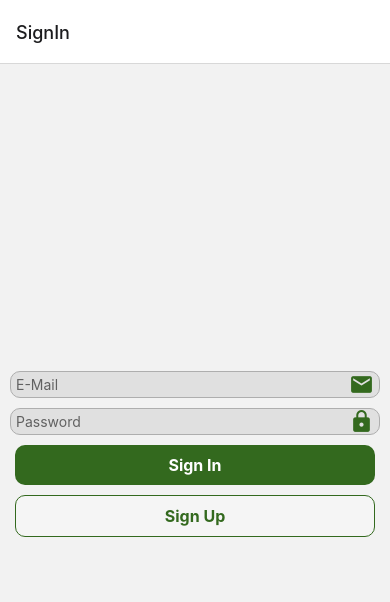
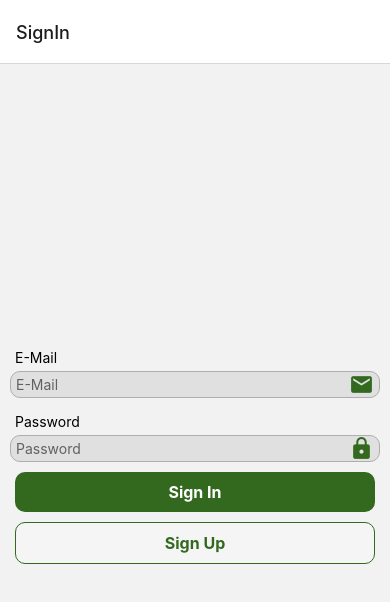
Before and after one commit to OsmanAlperCAM/bootcamp-graduation-project, a React Native app: screen /SignIn in a window 390 px wide. Shown: the top 602 px of the page. Built offline with nearby package versions, Linux system fonts and the light colour scheme.

Commit message:
Yup integrated for SignIn and SignUp Page

```diff
--- a/package.json
+++ b/package.json
@@ -19,7 +19,8 @@
     "react-native-screens": "^3.10.1",
     "react-native-vector-icons": "^9.0.0",
     "react-redux": "^7.2.6",
-    "redux": "^4.1.2"
+    "redux": "^4.1.2",
+    "yup": "^0.32.11"
   },
   "devDependencies": {
     "@babel/core": "^7.12.9",
--- a/src/components/Input/Input.js
+++ b/src/components/Input/Input.js
@@ -1,13 +1,18 @@
 import React from 'react';
-import {View, TextInput} from 'react-native';
+import {View, TextInput, Text} from 'react-native';
 import Icon from 'react-native-vector-icons/MaterialIcons';
 import styles from './Input.style';
 import iconSize from '../../styles/iconSize';
 import colors from '../../styles/colors';
 
-const Input = ({iconName, ...otherProps}) => {
+const Input = ({iconName, label, error, ...otherProps}) => {
   return (
     <View style={styles.container}>
+      <View style={styles.label_container}>
+        <Text style={styles.label}>{label}</Text>
+        {error ? <Text style={styles.error_label}>{error}</Text> : null}
+      </View>
+      <View style={styles.input_container}>
         <TextInput
           style={styles.input}
           placeholderTextColor={colors.PlaceHolderTextColor}
@@ -18,7 +23,7 @@ const Input = ({iconName, ...otherProps}) => {
           size={iconSize.small}
           color={colors.secondaryColor}
         />
-
+      </View>
     </View>
   );
 };
--- a/src/components/Input/Input.style.js
+++ b/src/components/Input/Input.style.js
@@ -2,23 +2,35 @@ import {StyleSheet} from 'react-native';
 import spacing from '../../styles/spacing';
 import colors from '../../styles/colors';
 import radius from '../../styles/radius';
+import fontSize from '../../styles/fontSize';
 
 export default StyleSheet.create({
   container: {
+    margin: spacing.tiny,
+    marginHorizontal: spacing.normal,
+  },
+  label_container: {
+    margin: spacing.tiny,
+    flexDirection: 'row',
+    justifyContent: 'space-between',
+  },
+  label:{
+    fontSize:fontSize.medium,
+    color: colors.primaryTextColor
+  },
+  error_label:{
+    fontSize:fontSize.medium,
+    color: colors.errorText,
+    fontWeight: 'bold'
+  },
+  input_container: {
     flexDirection: 'row',
     alignItems: 'center',
     paddingHorizontal: spacing.tiny,
-    margin: spacing.tiny,
-    marginHorizontal: spacing.normal,
     borderWidth: 1,
     borderRadius: radius.soft,
     backgroundColor: colors.primaryColor,
     borderColor: colors.primaryColorDark,
-  },
-  input_container: {
-    flex: 1,
-    flexDirection: 'row',
-    alignItems: 'center',
   },
   input: {
     flex: 1,
--- a/src/pages/Auth/SignIn/SignIn.js
+++ b/src/pages/Auth/SignIn/SignIn.js
@@ -1,10 +1,16 @@
 import React from 'react';
 import {View} from 'react-native';
 import {Formik} from 'formik';
+import * as Yup from 'yup';
 import {useNavigation} from '@react-navigation/native';
 import styles from './SignIn.style';
 import Input from '../../../components/Input';
 import Button from '../../../components/Button/';
+
+const SignInSchema = Yup.object().shape({
+  email: Yup.string().email('Invalid email').required('Required'),
+  password: Yup.string().trim().required('Required'),
+});
 
 const SignIn = props => {
   const navigation = useNavigation();
@@ -22,20 +28,28 @@ const SignIn = props => {
         email: '',
         password: '',
       }}
+      validationSchema={SignInSchema}
       onSubmit={handleFormSubmit}>
-      {({handleChange, handleSubmit, values}) => (
+      {({handleChange, handleSubmit, handleBlur, errors, touched, values}) => (
         <View style={styles.container}>
           <Input
             placeholder="E-Mail"
             iconName="email"
+            label="E-Mail"
+            error={touched.email && errors.email}
+            onBlur={handleBlur('email')}
             value={values.email}
             onChangeText={handleChange('email')}
           />
           <Input
             placeholder="Password"
             iconName="lock"
+            label="Password"
+            error={touched.password && errors.password}
+            onBlur={handleBlur('password')}
             value={values.password}
             onChangeText={handleChange('password')}
+            secureTextEntry
           />
           <Button title="Sign In" onPress={handleSubmit} />
           <Button title="Sign Up" variant="outline" onPress={handleGoSignUp} />
--- a/src/pages/Auth/SignUp/SignUp.js
+++ b/src/pages/Auth/SignUp/SignUp.js
@@ -1,9 +1,30 @@
 import React from 'react';
 import {View} from 'react-native';
 import {Formik} from 'formik';
+import * as Yup from 'yup';
 import Button from '../../../components/Button';
 import Input from '../../../components/Input';
 import styles from './SignUp.style';
+
+const SignUpSchema = Yup.object().shape({
+  name: Yup.string()
+    .min(2, 'Too Short!')
+    .max(10, 'Too Long!')
+    .required('Required'),
+  surname: Yup.string()
+    .min(2, 'Too Short!')
+    .max(10, 'Too Long!')
+    .required('Required'),
+  email: Yup.string().email('Invalid email').required('Required'),
+  password: Yup.string()
+    .trim()
+    .min(6, 'The password should be 6 characters at least')
+    .required('Required'),
+  confirmPassword: Yup.string().equals(
+    [Yup.ref('password'), null],
+    'Password Does Not Match',
+  ),
+});
 
 const SignUp = props => {
   const handleFormSubmit = values => {
@@ -16,15 +37,19 @@ const SignUp = props => {
         surname: '',
         email: '',
         password: '',
-        repassword: '',
+        confirmPassword: '',
       }}
+      validationSchema={SignUpSchema}
       onSubmit={handleFormSubmit}>
-      {({handleChange, handleSubmit, values}) => (
+      {({handleChange, handleBlur, handleSubmit, errors, touched, values}) => (
         <View style={styles.container}>
           <View style={styles.row_container}>
             <View style={styles.input_container}>
               <Input
                 placeholder="Name"
+                label="Name"
+                error={touched.name && errors.name}
+                onBlur={handleBlur('name')}
                 onChangeText={handleChange('name')}
                 value={values.name}
               />
@@ -32,6 +57,9 @@ const SignUp = props => {
             <View style={styles.input_container}>
               <Input
                 placeholder="Surname"
+                label="Surname"
+                error={touched.surname && errors.surname}
+                onBlur={handleBlur('surname')}
                 onChangeText={handleChange('surname')}
                 value={values.surname}
               />
@@ -40,20 +68,31 @@ const SignUp = props => {
           <Input
             placeholder="E-mail"
             iconName="email"
+            label="Email"
+            error={touched.email && errors.email}
+            onBlur={handleBlur('email')}
             onChangeText={handleChange('email')}
             value={values.email}
           />
           <Input
             placeholder="Password"
             iconName="lock"
+            label="Password"
+            error={touched.password && errors.password}
+            onBlur={handleBlur('password')}
             onChangeText={handleChange('password')}
             value={values.password}
+            secureTextEntry
           />
           <Input
-            placeholder="Repassword"
+            placeholder="Confirm Password"
             iconName="lock"
-            onChangeText={handleChange('repassword')}
-            value={values.repassword}
+            label="Confirm Password"
+            error={touched.confirmPassword && errors.confirmPassword}
+            onBlur={handleBlur('confirmPassword')}
+            onChangeText={handleChange('confirmPassword')}
+            value={values.confirmPassword}
+            secureTextEntry
           />
           <Button title="Sign Up" onPress={handleSubmit} />
         </View>
--- a/src/styles/colors.js
+++ b/src/styles/colors.js
@@ -10,5 +10,6 @@ export default {
   secondaryColorDark: '#003d00',
   secondaryColorLight: '#629749',
   secondaryTextColor: '#ffffff',
-  secondaryBackgroundColor: '#cfd8dc'
+  secondaryBackgroundColor: '#cfd8dc',
+  errorText: '#d32f2f',
 };
```
Also changed, not shown: 1 other file (tests, documents, lock files or other folders). Lines whose indentation alone changed are shown as unchanged.
